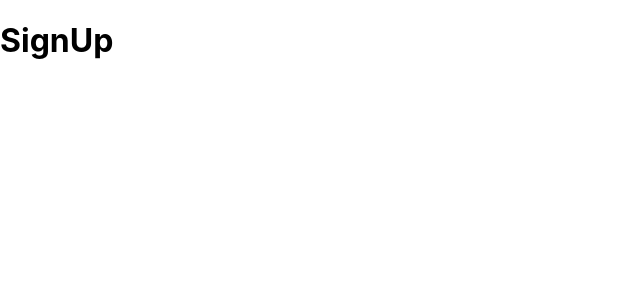
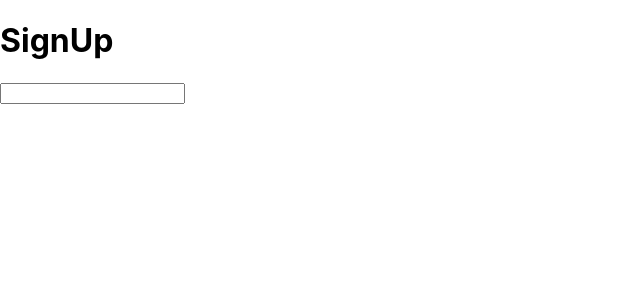
Before and after one commit to not-using/web_react_study, a React (Create React App) app in the folder 00_signup/: page /signup in a window 1280 px wide. Shown: the top 300 px of the page, without its empty margins (0-640 px from the left). Built offline with nearby package versions, Linux system fonts and the light colour scheme.

Commit message:
FEATURE: 회원가입 폼 제출 시 메세지로 전환

```diff
--- a/00_signup/src/Router.tsx
+++ b/00_signup/src/Router.tsx
@@ -1,7 +1,7 @@
 
 import { Routes, Route } from 'react-router-dom'
 import Welcome from './component/welcome'
-import SignUp from './component/signup'
+import SignUp from './component/signUp'
 
 const Router = () => {
   return (
--- /dev/null
+++ b/00_signup/src/component/signUpForm.tsx
@@ -0,0 +1,23 @@
+import React, {useState} from 'react'
+
+type signUpFormProps = {
+    setName: (a:string) => void;
+}
+
+const SignUpForm: React.FC<signUpFormProps> = ({setName}) => {
+    const [username, setUserName] = useState("");
+    const onSubmit = (e:React.FormEvent<HTMLFormElement>) => {
+        e.preventDefault();
+        setName(username);
+    }
+    const onChangeName = (e:React.ChangeEvent<HTMLInputElement>) => {
+        setUserName(e.currentTarget.value);
+    }
+  return (
+    <form onSubmit={onSubmit}>
+        <input type="text" onChange={onChangeName}></input>
+    </form>
+  )
+}
+
+export default SignUpForm
--- /dev/null
+++ b/00_signup/src/component/signUpSuccess.tsx
@@ -0,0 +1,14 @@
+import React from 'react'
+
+type signUpSuccessProps = {
+    userName: string;
+}
+
+
+const SignUpSuccess:React.FC<signUpSuccessProps> = ({userName}) => {
+  return (
+    <div>Hello {userName}</div>
+  )
+}
+
+export default SignUpSuccess
--- a/00_signup/src/component/signup.tsx
+++ b/00_signup/src/component/signup.tsx
@@ -1,9 +1,13 @@
-import React from 'react'
+import { useState } from 'react'
+import SignUpForm from './signUpForm'
+import SignUpSuccess from './signUpSuccess';
 
 const SignUp = () => {
+  const [submitedName, setSubmitedName] = useState("");
   return (
     <div>
       <h1>SignUp</h1>
+        {submitedName ? <SignUpSuccess userName={submitedName}/> : <SignUpForm setName={setSubmitedName}/>}
     </div>
   )
 }
```
